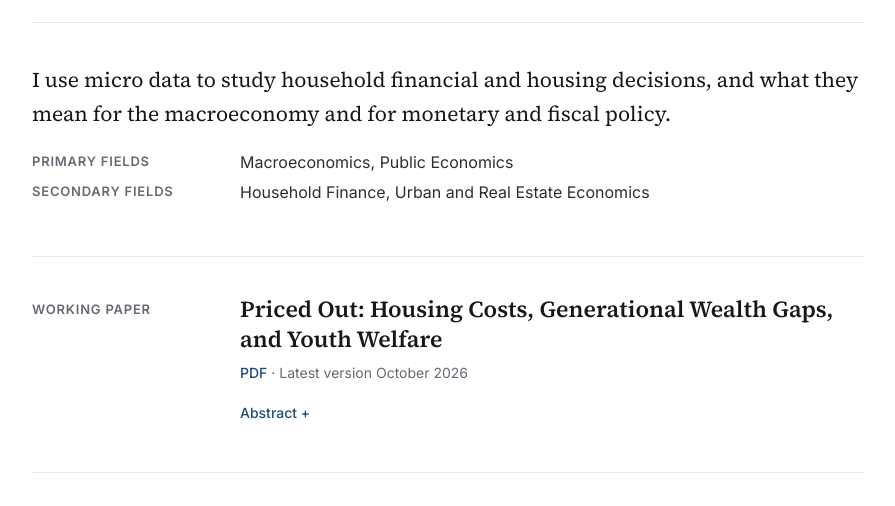
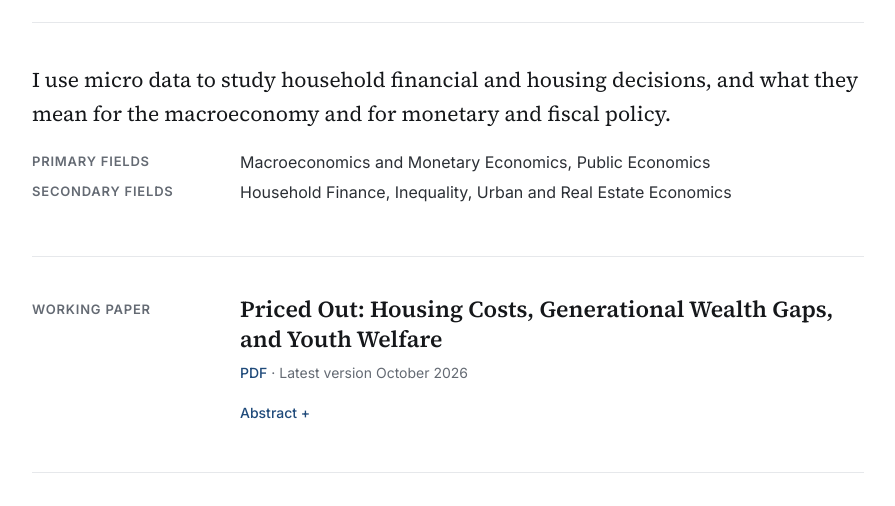
Before and after one commit to chloe-ahn/chloe-ahn.github.io, a plain HTML site: page index.html in a window 1280 px wide. Shown: the part 242-748 px from the top of the page, without its empty margins (192-1087 px from the left). Drawn offline with Linux system fonts and the light colour scheme.

Commit message:
Add files via upload

```diff
--- a/index.html
+++ b/index.html
@@ -4,11 +4,11 @@
 <meta charset="utf-8">
 <meta name="viewport" content="width=device-width, initial-scale=1">
 <title>Chloe Ahn | PhD Candidate in Economics, University of Bristol</title>
-<meta name="description" content="Chloe Ahn is a PhD candidate in Economics at the University of Bristol. Her fields are macroeconomics and public economics, with household finance and urban and real estate economics. CV and papers.">
+<meta name="description" content="Chloe Ahn is a PhD candidate in Economics at the University of Bristol. Her fields are macroeconomics, monetary economics and public economics, with household finance, inequality and real estate. CV and papers.">
 <meta name="author" content="Chloe Ahn">
 <link rel="canonical" href="https://chloe-ahn.github.io/">
 <meta property="og:title" content="Chloe Ahn | Economics, University of Bristol">
-<meta property="og:description" content="PhD candidate in Economics at the University of Bristol. Macroeconomics and public economics, with household finance and real estate.">
+<meta property="og:description" content="PhD candidate in Economics at the University of Bristol. Macroeconomics, monetary and public economics, with household finance, inequality and real estate.">
 <meta property="og:url" content="https://chloe-ahn.github.io/">
 <meta property="og:type" content="profile">
 <script type="application/ld+json">
@@ -105,8 +105,8 @@ footer{margin-top:28px;padding-top:22px;border-top:1px solid var(--line);font-si
 <div class="intro">
   <p class="serif lead">I use micro data to study household financial and housing decisions, and what they mean for the macroeconomy and for monetary and fiscal policy.</p>
   <dl class="fields">
-    <dt>Primary fields</dt><dd>Macroeconomics, Public Economics</dd>
-    <dt>Secondary fields</dt><dd>Household Finance, Urban and Real Estate Economics</dd>
+    <dt>Primary fields</dt><dd>Macroeconomics and Monetary Economics, Public Economics</dd>
+    <dt>Secondary fields</dt><dd>Household Finance, Inequality, Urban and Real Estate Economics</dd>
   </dl>
 </div>
 
```
